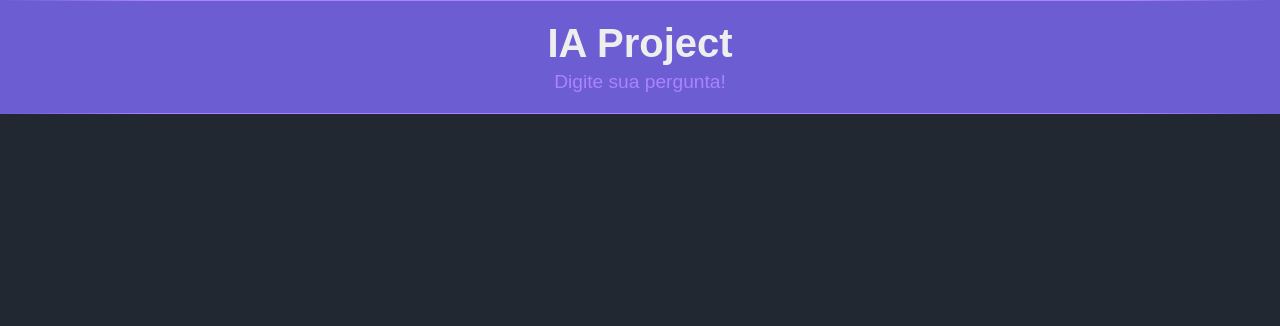
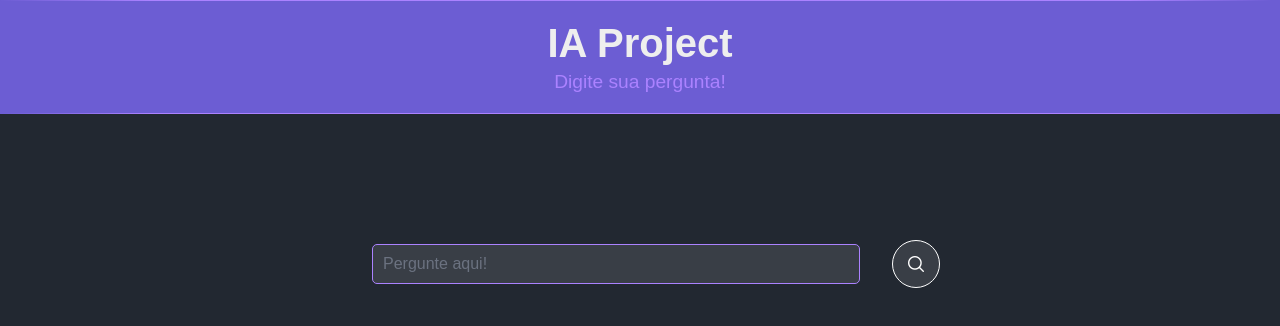
Before and after one commit to l7coutinho/ia-project, a React (Vite) app in the folder front-end/: page / in a window 1280 px wide. Shown: the top 326 px of the page. Built offline with nearby package versions, Linux system fonts and the light colour scheme; a web font is replaced by a local one.

Commit message:
feat: Search component added and styled with CSS and PrimeReact

```diff
--- a/front-end/package.json
+++ b/front-end/package.json
@@ -10,6 +10,7 @@
     "preview": "vite preview"
   },
   "dependencies": {
+    "primeicons": "^7.0.0",
     "primereact": "^10.8.4",
     "react": "^18.3.1",
     "react-dom": "^18.3.1"
--- a/front-end/src/App.tsx
+++ b/front-end/src/App.tsx
@@ -1,5 +1,6 @@
 import { PrimeReactProvider } from 'primereact/api'
 import Header from './components/Header'
+import Search from './components/Search'
 
 function App() {
 
@@ -7,6 +8,7 @@ function App() {
     <>
       <PrimeReactProvider>
         <Header />
+        <Search />
       </PrimeReactProvider>
     </>
   )
--- /dev/null
+++ b/front-end/src/components/Search/index.css
@@ -0,0 +1,61 @@
+.search-container {
+  display: flex;
+  flex-direction: column;
+  align-items: center;
+  justify-content: center;
+  min-height: 20rem;
+  width: 100%;
+  max-height: 100%;
+}
+
+.input-button-group {
+  display: flex;
+  align-items: center;
+  width: 100%;
+  max-width: 600px;
+  margin-bottom: 20px;
+}
+
+.search-button {
+  background-color: #393E46;
+  color: white;
+}
+
+.input-field {
+  flex: 1;
+  padding: 10px;
+  margin: 0 2rem;
+  border-radius: 5px;
+  border: 1px solid #AB82FF;
+  background-color: #393E46;
+  color: white;
+  transition: border-color 0.3s ease;
+}
+
+.input-field:focus {
+  border-color: #6C5DD3;
+  outline: none;
+  box-shadow: 0 0 5px rgba(108, 93, 211, 0.5);
+}
+
+.response {
+  padding: 15px;
+  background-color: #EEEEEE;
+  border-radius: 5px;
+  width: 100%;
+  max-width: 50rem;
+  color: #6C5DD3;
+  font-size: 1.1rem;
+  text-align: center;
+  transition: transform 0.3s ease;
+}
+
+.response:hover {
+  transform: scale(1.02);
+}
+
+.response-placeholder {
+  display: flex;
+  align-items: center;
+  justify-content: center;
+}
--- /dev/null
+++ b/front-end/src/components/Search/index.tsx
@@ -0,0 +1,50 @@
+import { useState } from 'react';
+import { Button } from 'primereact/button';
+import { InputText } from 'primereact/inputtext';
+
+import "primereact/resources/themes/lara-light-cyan/theme.css";
+import 'primeicons/primeicons.css';
+import './index.css';
+
+function Search() {
+  const [search, setSearch] = useState('');
+  const [response, setResponse] = useState<string | null>(null);
+
+  const handleSearch = (event: React.ChangeEvent<HTMLInputElement>) => {
+    setSearch(event.target.value);
+  };
+
+  const handleClick = async () => {
+		setResponse("ok");
+  };
+
+  return (
+  <>
+    <main className="search-container">
+      <div className="input-button-group">
+        <InputText
+          className="input-field"
+          placeholder="Pergunte aqui!"
+          value={search}
+          onChange={handleSearch}
+        />
+        <Button
+          className='search-button'
+          icon="pi pi-search"
+          rounded
+          outlined
+          severity="help"
+          aria-label="Search"
+          onClick={handleClick}
+        />
+      </div>
+    </main>
+
+    <div className="response-placeholder">
+      {response ? <p className="response">{response}</p> : null}
+    </div>
+  </>
+  );
+}
+
+export default Search;
```
Also changed, not shown: 1 other file (tests, documents, lock files or other folders).
